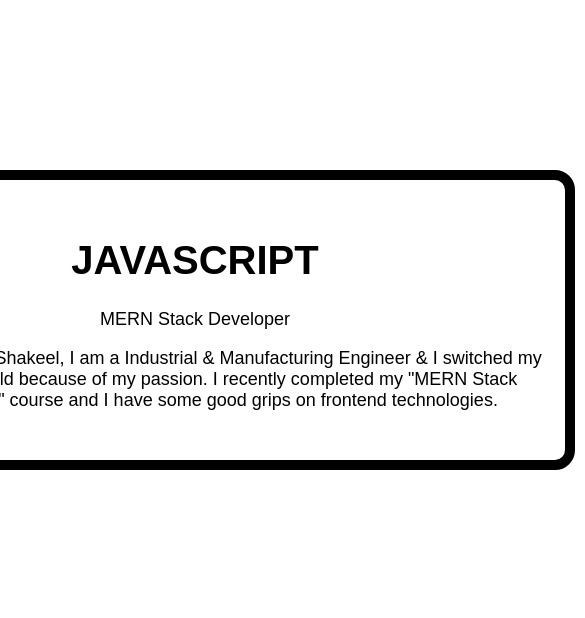
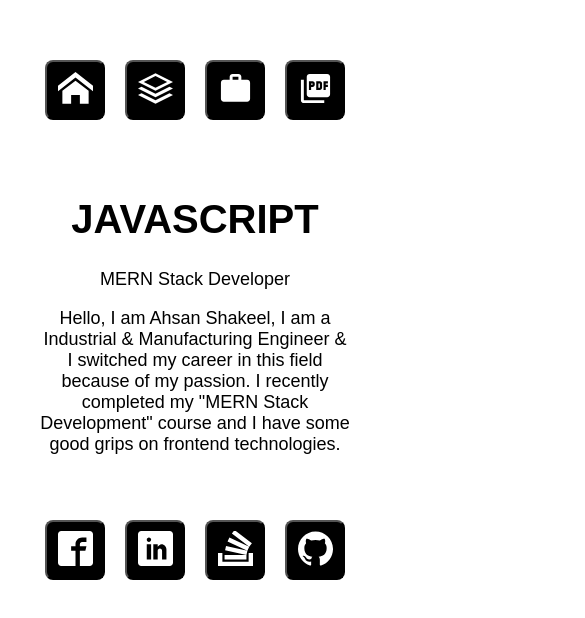
Before and after one commit to EhsanShakil/EhsanShakil.github.io, a React (Create React App) app: page / in a window 390 px wide. Shown: the part 102-720 px from the top of the page, 585 px wide, since content can reach past the window. Built offline with nearby package versions, Linux system fonts and the light colour scheme.

Commit message:
Making Responsive

```diff
--- a/src/App.css
+++ b/src/App.css
@@ -6,7 +6,6 @@ body {
   align-items: center;
   width: 100vw;
   height: 100vh;
-  flex-wrap: wrap;
 }
 .icon {
   margin: 10px;
@@ -95,3 +94,51 @@ a:hover {
   text-decoration: none;
   color: white;
 }
+@media only screen and (min-width: 741px) and (max-width: 940px) {
+  .screen {
+    border: 10px solid black;
+    border-radius: 20px;
+    width: 500px;
+    margin: 10px;
+    display: flex;
+    justify-content: center;
+    text-align: center;
+    align-items: center;
+    color: black;
+    background-color: white;
+    padding: 20px;
+  }
+}
+@media only screen and (max-width: 739px) {
+  body {
+    overflow: hidden;
+  }
+  .container {
+    display: flex;
+    flex-direction: column;
+  }
+  .icons {
+    display: flex;
+    flex-direction: row;
+    justify-content: center;
+    align-items: center;
+  }
+  .screen {
+    border: 10px solid white;
+    border-radius: 20px;
+    margin: 10px;
+    width: auto;
+    height: 300px;
+    display: flex;
+    justify-content: center;
+    text-align: center;
+    align-items: center;
+    color: black;
+    background-color: white;
+    padding: 20px;
+    flex-wrap: wrap;
+  }
+  .arrow {
+    display: none;
+  }
+}
--- a/src/App.js
+++ b/src/App.js
@@ -14,11 +14,6 @@ import { MdWork, MdPictureAsPdf } from "react-icons/md";
 import "./App.css";
 
 function App() {
-  // useEffect(() => {
-  //   <Home />;
-  //   <Stacks />;
-  //   <Projects />;
-  // }, []);
   let [screen, setScreen] = useState(<Home />);
 
   return (
--- a/src/components/Projects.js
+++ b/src/components/Projects.js
@@ -84,7 +84,7 @@ const Projects = () => {
               .filter((project) => project.id === number)
               .map((project, index) => (
                 <div key={index} className="projectDetails">
-                  <h3>Project Name: {project.project_name}</h3>
+                  <h3>{project.project_name}</h3>
                   <button className="projectButton">
                     <a
                       href={project.url}
```
